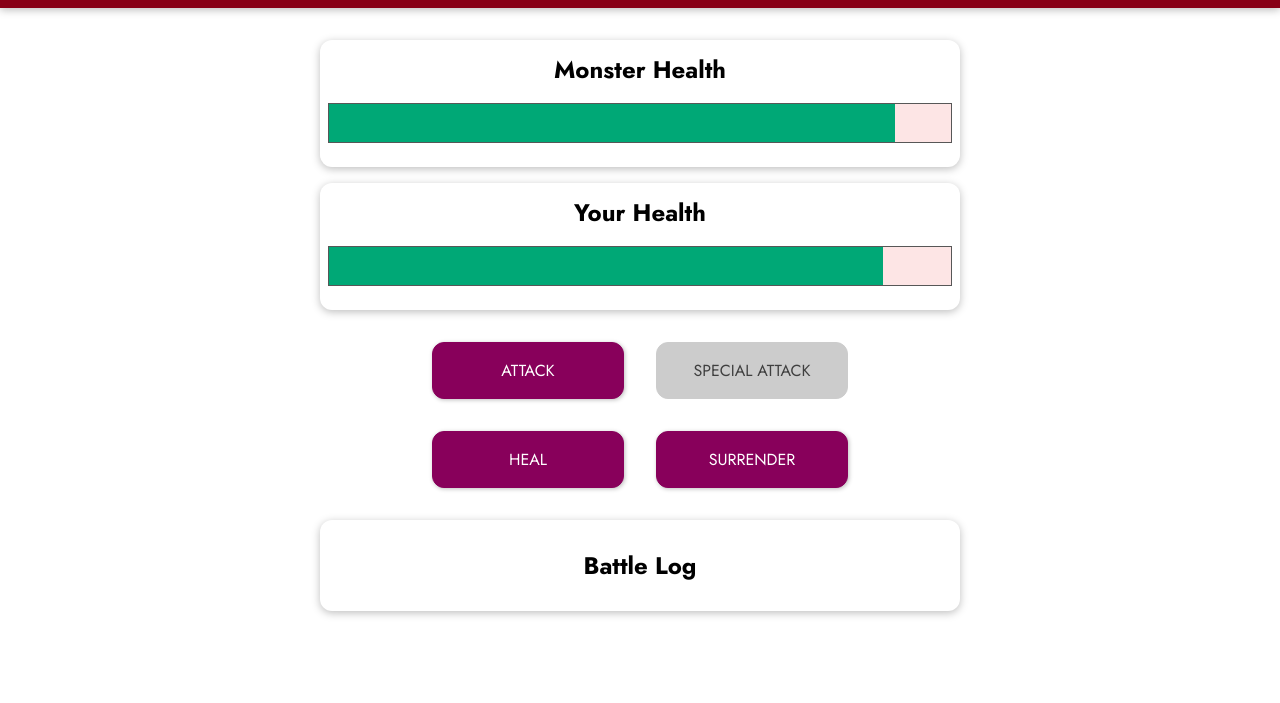
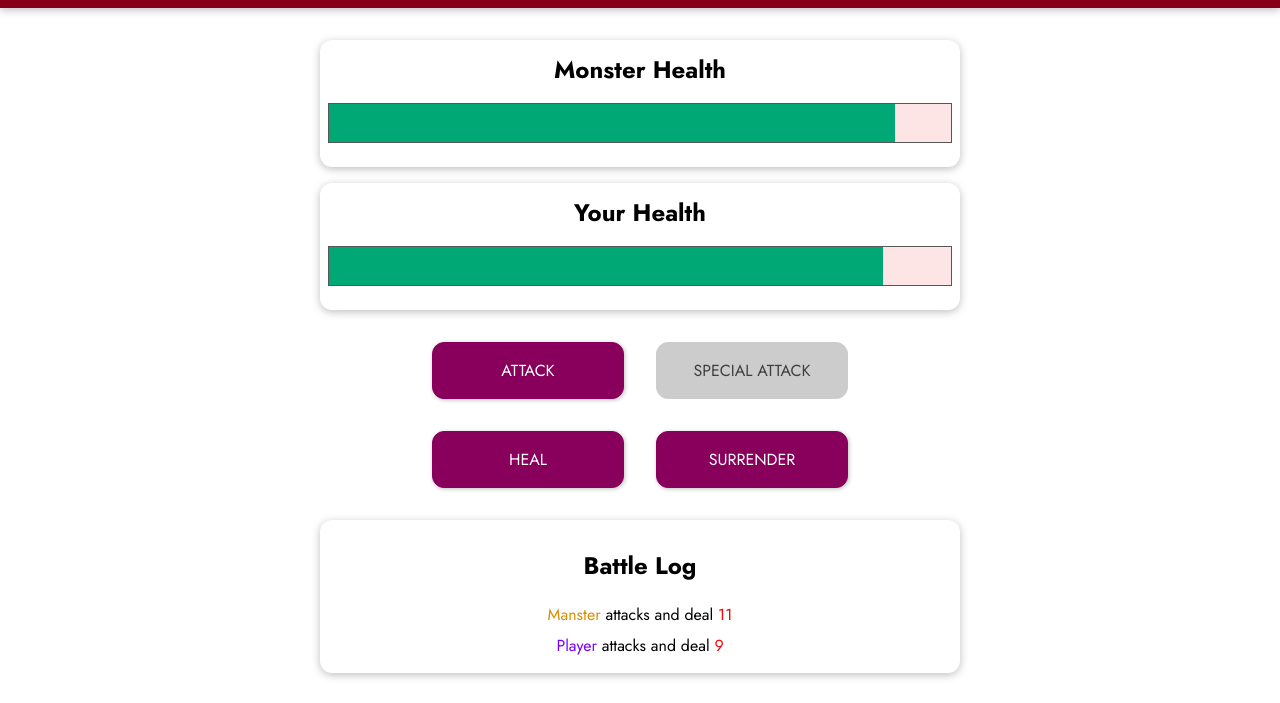
Before and after one commit to abdelazizshendy07/Monster-Slayar-Game, a plain HTML site: page index.html in a window 1280 px wide. Both pictures are taken after a click on the button "ATTACK". Shown: the part 97-800 px from the top of the page. Drawn offline with nearby package versions, Linux system fonts and the light colour scheme.

Commit message:
modified

```diff
--- a/index.html
+++ b/index.html
@@ -43,7 +43,16 @@
     </section>
     <section id="log" class="container">
       <h2>Battle Log</h2>
-      <ul></ul>
+      <ul>
+        <li v-for="addlog in LogMassages">
+          <span :class="{'log--player':addlog.actionby==='player','log--monster':addlog.actionby==='manster'}">{{
+            addlog.actionby==='player'?'Player':'Manster'}}</span>
+          <span v-if="addlog.actionType==='heal'"> heals himself for <span
+              class="log--heal">{{addlog.actionValue}}</span>
+          </span>
+          <span v-else> attacks and deal <span class="log--damage">{{addlog.actionValue}}</span></span>
+        </li>
+      </ul>
     </section>
   </div>
 </body>
--- a/script.js
+++ b/script.js
@@ -9,6 +9,7 @@ const app = Vue.createApp({
       playerHealth: 100,
       current: 0,
       winner: null,
+      LogMassages: [],
     };
   },
   computed: {
@@ -54,21 +55,25 @@ const app = Vue.createApp({
       this.playerHealth = 100;
       this.winner = null;
       this.current = 0;
+      this.LogMassages = [];
     },
     attackManster() {
       this.current++;
       const attackValue = getRendomValue(12, 5);
       this.mansterHealth -= attackValue;
+      this.addLogMassage("player", "attack", attackValue);
       this.attackPlayer();
     },
     attackPlayer() {
       const attackValue = getRendomValue(15, 8);
       this.playerHealth -= attackValue;
+      this.addLogMassage("manster", "attack", attackValue);
     },
     specialAttack() {
       this.current++;
       const attackValue = getRendomValue(25, 10);
       this.mansterHealth -= attackValue;
+      this.addLogMassage("player", "spical-attack", attackValue);
       this.attackPlayer();
     },
     healPlayer() {
@@ -79,10 +84,18 @@ const app = Vue.createApp({
       } else {
         this.playerHealth += healValue;
       }
+      this.addLogMassage("player", "heal", healValue);
     },
     surrender() {
       this.winner = "manster";
     },
+    addLogMassage(who, what, value) {
+      this.LogMassages.unshift({
+        actionby: who,
+        actionType: what,
+        actionValue: value,
+      });
+    },
   },
 });
 app.mount("#game");
```
